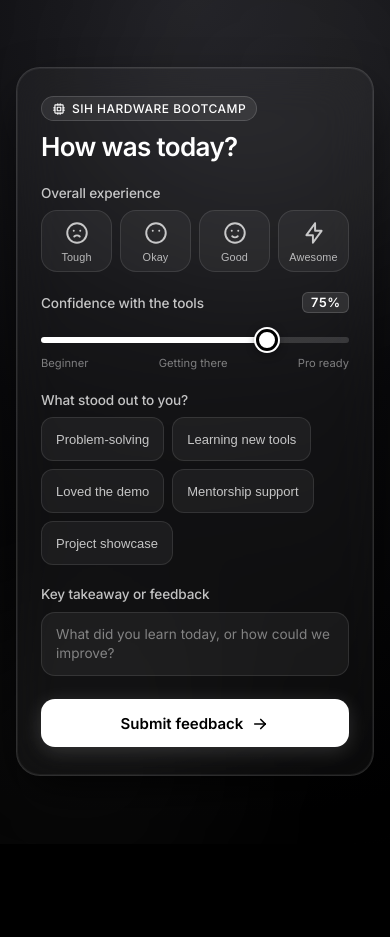
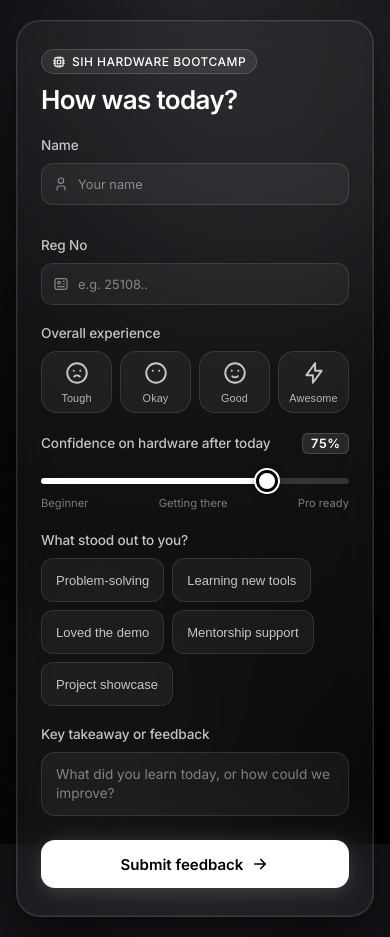
Before and after one commit to krreeshhh/sih-bootcamp-feedback, a Next.js app: page / in a window 390 px wide. Before the commit the page ends 844 px from the top, so only its background shows below. Built offline with nearby package versions, Linux system fonts and the light colour scheme; no server answers.

Commit message:
feat: add student info fields (name and reg no) with validation to FeedbackFormPage

```diff
--- a/app/globals.css
+++ b/app/globals.css
@@ -87,7 +87,7 @@ html, body {
 /* Centered Glass Card */
 .glass-card {
   width: 100%;
-  max-width: 400px;
+  max-width: 440px;
   background: var(--glass-bg);
   backdrop-filter: blur(24px);
   -webkit-backdrop-filter: blur(24px);
@@ -367,6 +367,70 @@ html, body {
   box-shadow: 0 4px 16px rgba(255, 255, 255, 0.25);
 }
 
+/* Form Input Row */
+.form-row-grid {
+  display: grid;
+  grid-template-columns: 1fr 1fr;
+  gap: 12px;
+}
+
+@media (max-width: 480px) {
+  .form-row-grid {
+    grid-template-columns: 1fr;
+    gap: 12px;
+  }
+}
+
+.input-wrapper {
+  position: relative;
+  display: flex;
+  align-items: center;
+  width: 100%;
+}
+
+.input-icon {
+  position: absolute;
+  left: 12px;
+  color: var(--text-muted);
+  pointer-events: none;
+  transition: color 0.2s ease;
+}
+
+.form-input {
+  width: 100%;
+  height: 42px;
+  background: var(--glass-item-bg);
+  border: 1px solid var(--glass-item-border);
+  border-radius: 12px;
+  padding: 0 12px 0 36px;
+  font-family: inherit;
+  font-size: 0.85rem;
+  color: var(--text-primary);
+  outline: none;
+  transition: all 0.2s ease;
+}
+
+.form-input::placeholder {
+  color: var(--text-muted);
+  font-size: 0.8rem;
+}
+
+.form-input:focus {
+  background: rgba(255, 255, 255, 0.08);
+  border-color: rgba(255, 255, 255, 0.5);
+  box-shadow: 0 0 0 3px rgba(255, 255, 255, 0.08);
+}
+
+.input-wrapper:focus-within .input-icon {
+  color: var(--text-primary);
+}
+
+.input-error {
+  border-color: rgba(255, 255, 255, 0.6) !important;
+  background: rgba(255, 255, 255, 0.08) !important;
+  box-shadow: 0 0 0 2px rgba(255, 255, 255, 0.25) !important;
+}
+
 /* Comment Textarea */
 .comment-textarea {
   width: 100%;
--- /dev/null
+++ b/app/not-found.tsx
@@ -0,0 +1,3 @@
+export default function NotFound() {
+  return null;
+}
--- a/app/page.tsx
+++ b/app/page.tsx
@@ -13,6 +13,8 @@ import {
   IconCheck,
   IconAlertCircle,
   IconRotateClockwise,
+  IconUser,
+  IconId,
 } from "@tabler/icons-react";
 
 type RatingType = "sad" | "neutral" | "happy" | "excited";
@@ -39,6 +41,8 @@ const HIGHLIGHT_OPTIONS = [
 ];
 
 export default function FeedbackFormPage() {
+  const [name, setName] = useState<string>("");
+  const [regNo, setRegNo] = useState<string>("");
   const [rating, setRating] = useState<RatingType | null>(null);
   const [confidence, setConfidence] = useState<number>(75);
   const [highlights, setHighlights] = useState<string[]>([]);
@@ -46,26 +50,22 @@ export default function FeedbackFormPage() {
   const [submitted, setSubmitted] = useState<boolean>(false);
   const [loading, setLoading] = useState<boolean>(false);
   const [errorMsg, setErrorMsg] = useState<string | null>(null);
+  const [nameError, setNameError] = useState<boolean>(false);
+  const [regNoError, setRegNoError] = useState<boolean>(false);
   const [ratingError, setRatingError] = useState<boolean>(false);
-  const [highlightsError, setHighlightsError] = useState<boolean>(false);
   const [commentError, setCommentError] = useState<boolean>(false);
 
   const toggleHighlight = (item: string) => {
-    setHighlights((prev) => {
-      const next = prev.includes(item) ? prev.filter((h) => h !== item) : [...prev, item];
-      if (highlightsError && next.length > 0) {
-        setHighlightsError(false);
-        if (!ratingError && !commentError) setErrorMsg(null);
-      }
-      return next;
-    });
+    setHighlights((prev) =>
+      prev.includes(item) ? prev.filter((h) => h !== item) : [...prev, item]
+    );
   };
 
   const handleRatingSelect = (val: RatingType) => {
     setRating(val);
     if (ratingError) {
       setRatingError(false);
-      if (!commentError && !highlightsError) setErrorMsg(null);
+      if (!commentError && !nameError && !regNoError) setErrorMsg(null);
     }
   };
 
@@ -73,12 +73,16 @@ export default function FeedbackFormPage() {
     e.preventDefault();
 
     let hasError = false;
+    if (!name.trim()) {
+      setNameError(true);
+      hasError = true;
+    }
+    if (!regNo.trim()) {
+      setRegNoError(true);
+      hasError = true;
+    }
     if (!rating) {
       setRatingError(true);
-      hasError = true;
-    }
-    if (highlights.length === 0) {
-      setHighlightsError(true);
       hasError = true;
     }
     if (!comment.trim()) {
@@ -87,7 +91,7 @@ export default function FeedbackFormPage() {
     }
 
     if (hasError) {
-      setErrorMsg("Please complete all required fields marked with *");
+      setErrorMsg("Please complete all required fields");
       return;
     }
 
@@ -107,6 +111,8 @@ export default function FeedbackFormPage() {
       }
 
       await addDoc(collection(db, "feedback"), {
+        name: name.trim(),
+        regNo: regNo.trim().toUpperCase(),
         rating,
         confidence: Number(confidence),
         highlights,
@@ -126,14 +132,17 @@ export default function FeedbackFormPage() {
   };
 
   const handleReset = () => {
+    setName("");
+    setRegNo("");
     setRating(null);
     setConfidence(75);
     setHighlights([]);
     setComment("");
     setSubmitted(false);
     setErrorMsg(null);
+    setNameError(false);
+    setRegNoError(false);
     setRatingError(false);
-    setHighlightsError(false);
     setCommentError(false);
   };
 
@@ -157,7 +166,7 @@ export default function FeedbackFormPage() {
             </div>
             <h2 className="success-title">Thanks for the feedback!</h2>
             <p className="success-desc">
-              Your response has been recorded anonymously. Best of luck with your hardware
+              Your response has been successfully recorded. Best of luck with your hardware
               projects!
             </p>
             <button
@@ -178,6 +187,69 @@ export default function FeedbackFormPage() {
                 <span>SIH hardware bootcamp</span>
               </div>
               <h1 className="card-title">How was today?</h1>
+            </div>
+
+            {/* Student Info (Name & Reg No) */}
+            <div className="form-row-grid">
+              <div className="form-section">
+                <label htmlFor="student-name" className="section-label">
+                  Name
+                </label>
+                <div className="input-wrapper">
+                  <IconUser size={16} className="input-icon" stroke={1.8} />
+                  <input
+                    id="student-name"
+                    type="text"
+                    value={name}
+                    onChange={(e) => {
+                      setName(e.target.value);
+                      if (nameError && e.target.value.trim()) {
+                        setNameError(false);
+                        if (!ratingError && !commentError && !regNoError) setErrorMsg(null);
+                      }
+                    }}
+                    placeholder="Your name"
+                    className={`form-input ${nameError ? "input-error" : ""}`}
+                    autoComplete="name"
+                  />
+                </div>
+                {nameError && (
+                  <div className="error-text">
+                    <IconAlertCircle size={14} stroke={2} />
+                    <span>Enter your name</span>
+                  </div>
+                )}
+              </div>
+
+              <div className="form-section">
+                <label htmlFor="student-regno" className="section-label">
+                  Reg No
+                </label>
+                <div className="input-wrapper">
+                  <IconId size={16} className="input-icon" stroke={1.8} />
+                  <input
+                    id="student-regno"
+                    type="text"
+                    value={regNo}
+                    onChange={(e) => {
+                      setRegNo(e.target.value);
+                      if (regNoError && e.target.value.trim()) {
+                        setRegNoError(false);
+                        if (!ratingError && !commentError && !nameError) setErrorMsg(null);
+                      }
+                    }}
+                    placeholder="e.g. 25108.."
+                    className={`form-input ${regNoError ? "input-error" : ""}`}
+                    autoComplete="off"
+                  />
+                </div>
+                {regNoError && (
+                  <div className="error-text">
+                    <IconAlertCircle size={14} stroke={2} />
+                    <span>Enter your reg no</span>
+                  </div>
+                )}
+              </div>
             </div>
 
             {/* Overall Rating (Compulsory) */}
@@ -218,7 +290,7 @@ export default function FeedbackFormPage() {
             <div className="form-section">
               <div className="section-label-row">
                 <label htmlFor="confidence-range" className="section-label" style={{ margin: 0 }}>
-                  Confidence with the tools
+                  Confidence on hardware after today
                 </label>
                 <span className="slider-val-badge">{confidence}%</span>
               </div>
@@ -245,7 +317,7 @@ export default function FeedbackFormPage() {
               </div>
             </div>
 
-            {/* What Stood Out (Compulsory) */}
+            {/* What Stood Out (Optional) */}
             <div className="form-section">
               <label className="section-label">
                 What stood out to you?
@@ -266,12 +338,6 @@ export default function FeedbackFormPage() {
                   );
                 })}
               </div>
-              {highlightsError && (
-                <div className="error-text" style={{ marginTop: "8px" }}>
-                  <IconAlertCircle size={14} stroke={2} />
-                  <span>Please select at least one highlight</span>
-                </div>
-              )}
             </div>
 
             {/* Key Takeaway / Feedback (Compulsory) */}
@@ -287,7 +353,7 @@ export default function FeedbackFormPage() {
                   setComment(e.target.value);
                   if (commentError && e.target.value.trim()) {
                     setCommentError(false);
-                    if (!ratingError && !highlightsError) setErrorMsg(null);
+                    if (!ratingError && !nameError && !regNoError) setErrorMsg(null);
                   }
                 }}
                 placeholder="What did you learn today, or how could we improve?"
@@ -303,7 +369,7 @@ export default function FeedbackFormPage() {
             </div>
 
             {/* General error message banner */}
-            {errorMsg && !ratingError && !highlightsError && !commentError && (
+            {errorMsg && !ratingError && !nameError && !regNoError && !commentError && (
               <div className="error-text" style={{ marginBottom: "12px" }}>
                 <IconAlertCircle size={15} stroke={2} />
                 <span>{errorMsg}</span>
```
Also changed, not shown: 1 other file (tests, documents, lock files or other folders).
